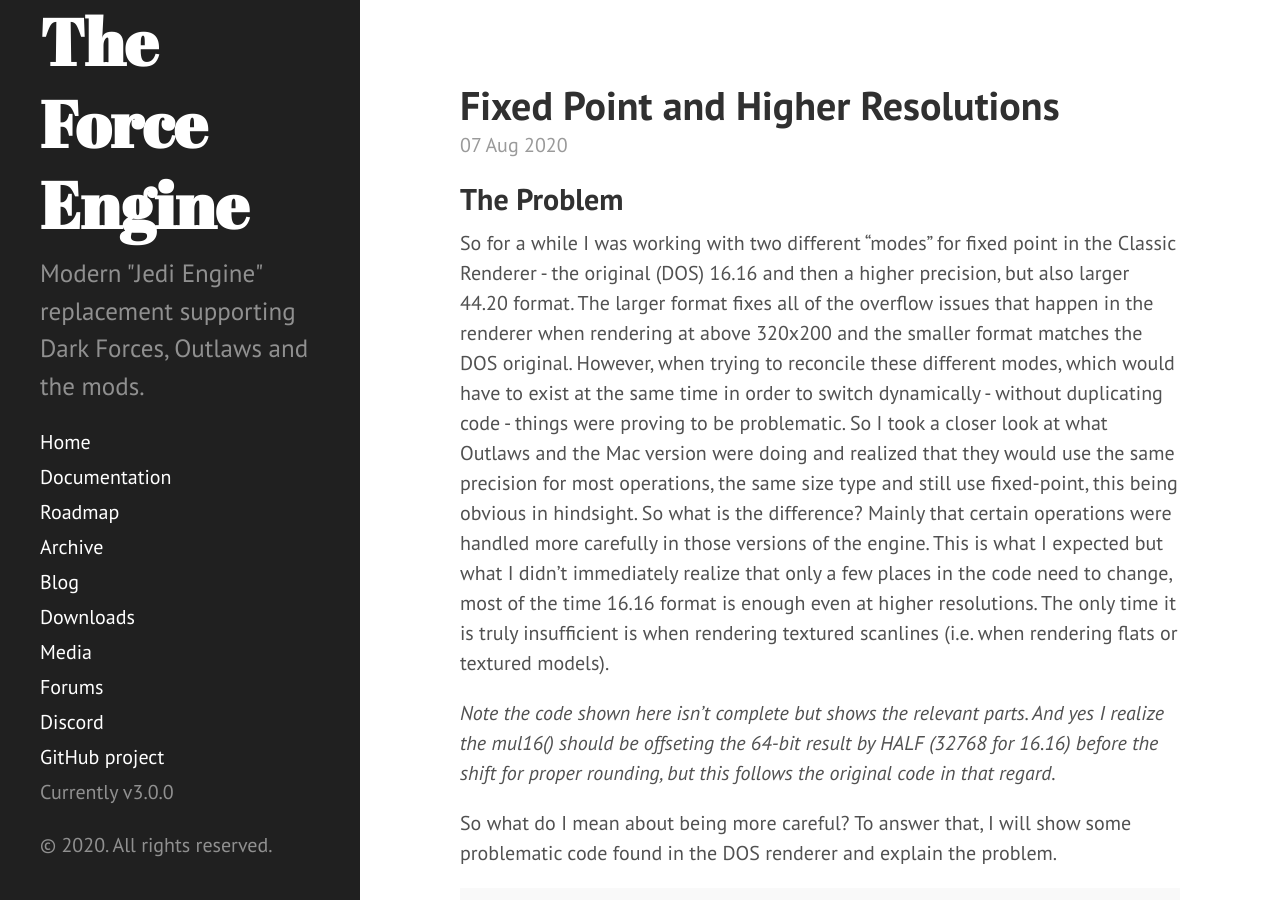
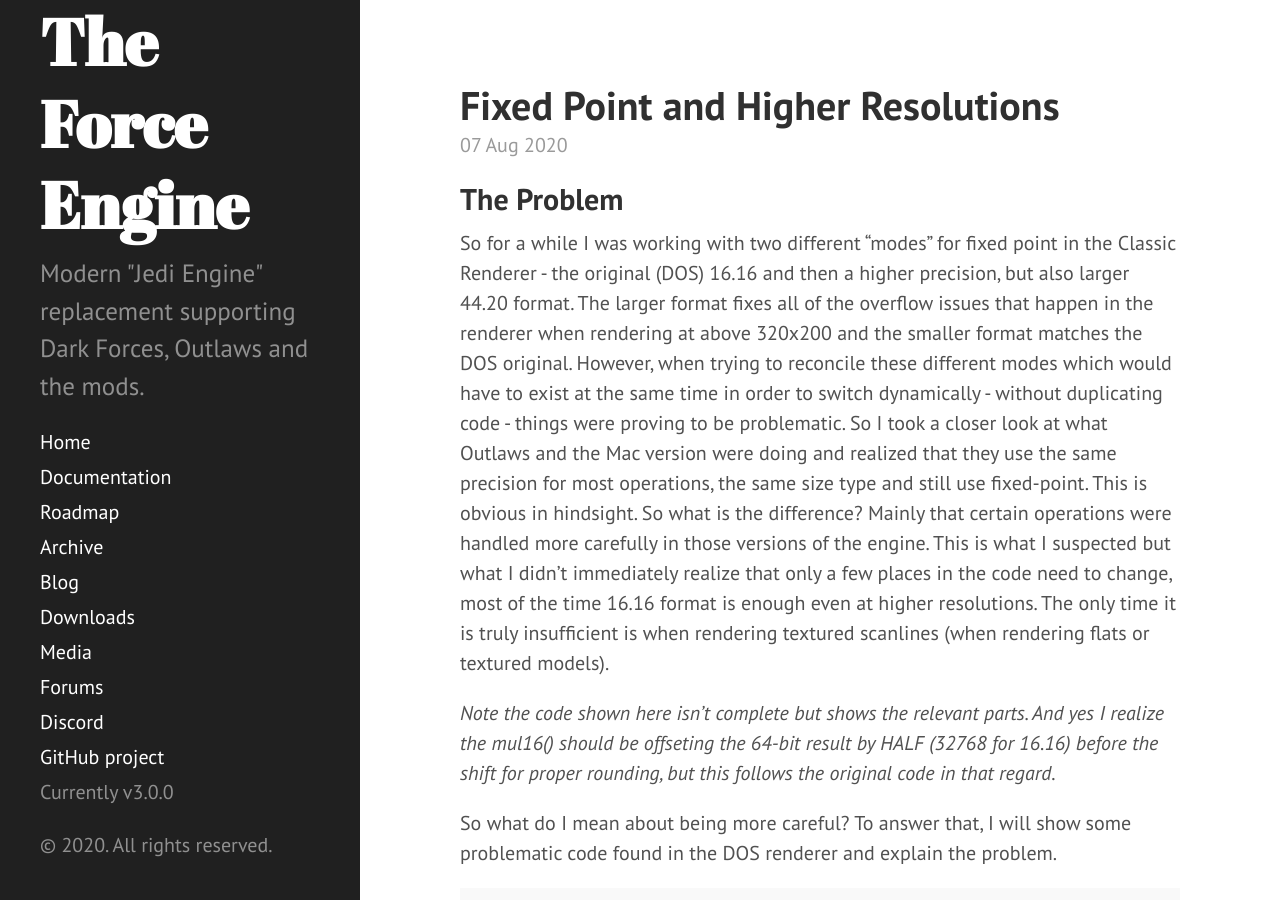
Before and after one commit to TheForceEngine/TheForceEngine.github.io, a Jekyll site: the page built from _posts/2020-08-07-FixedPointAndHigherResolutions.md, in a window 1280 px wide and 900 px high. Built offline with Jekyll 4.4.1, drawn with Linux system fonts in a browser that asks for light colours; some of the changed text lies outside the part shown.

Commit message:
Update 2020-08-07-FixedPointAndHigherResolutions.md

```diff
--- a/_posts/2020-08-07-FixedPointAndHigherResolutions.md
+++ b/_posts/2020-08-07-FixedPointAndHigherResolutions.md
@@ -4,7 +4,7 @@
 ---
 
 ## The Problem
-So for a while I was working with two different "modes" for fixed point in the Classic Renderer - the original (DOS) 16.16 and then a higher precision, but also larger 44.20 format. The larger format fixes all of the overflow issues that happen in the renderer when rendering at above 320x200 and the smaller format matches the DOS original. However, when trying to reconcile these different modes, which would have to exist at the same time in order to switch dynamically - without duplicating code - things were proving to be problematic. So I took a closer look at what Outlaws and the Mac version were doing and realized that they would use the same precision for most operations, the same size type and still use fixed-point, this being obvious in hindsight. So what is the difference? Mainly that certain operations were handled more carefully in those versions of the engine. This is what I expected but what I didn't immediately realize that only a few places in the code need to change, most of the time 16.16 format is enough even at higher resolutions. The only time it is truly insufficient is when rendering textured scanlines (i.e. when rendering flats or textured models).
+So for a while I was working with two different "modes" for fixed point in the Classic Renderer - the original (DOS) 16.16 and then a higher precision, but also larger 44.20 format. The larger format fixes all of the overflow issues that happen in the renderer when rendering at above 320x200 and the smaller format matches the DOS original. However, when trying to reconcile these different modes which would have to exist at the same time in order to switch dynamically - without duplicating code - things were proving to be problematic. So I took a closer look at what Outlaws and the Mac version were doing and realized that they use the same precision for most operations, the same size type and still use fixed-point. This is obvious in hindsight. So what is the difference? Mainly that certain operations were handled more carefully in those versions of the engine. This is what I suspected but what I didn't immediately realize that only a few places in the code need to change, most of the time 16.16 format is enough even at higher resolutions. The only time it is truly insufficient is when rendering textured scanlines (when rendering flats or textured models).
 
 *Note the code shown here isn't complete but shows the relevant parts. And yes I realize the mul16() should be offseting the 64-bit result by HALF (32768 for 16.16) before the shift for proper rounding, but this follows the original code in that regard.*
 
```
Also changed, not shown: other parts of _posts/2020-08-07-FixedPointAndHigherResolutions.md (+2 -2 lines).
